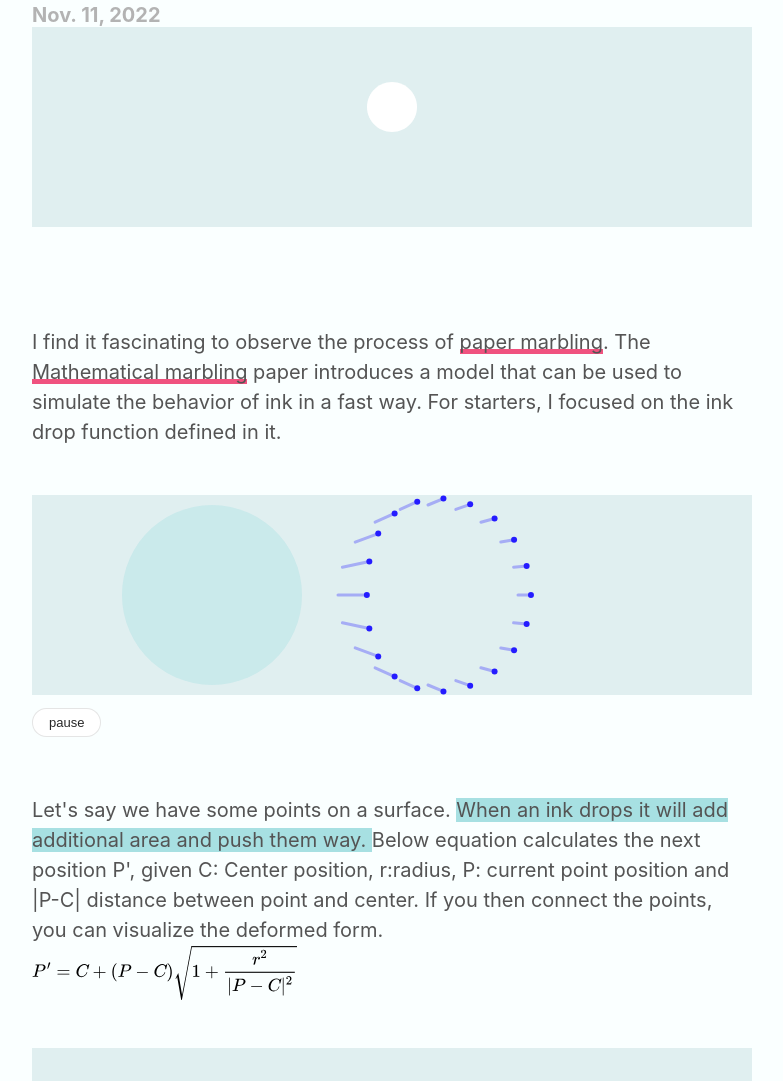
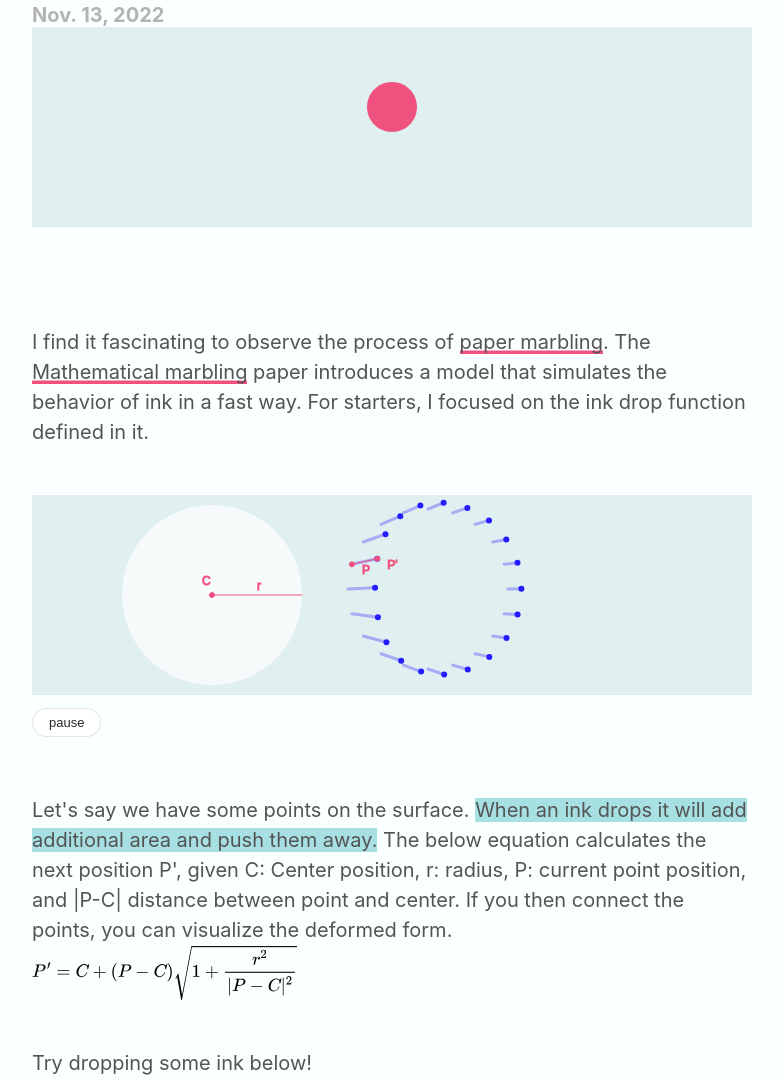
Before and after one commit to DenizBicer/EbruTs, a website built with webpack: page docs/index.html in a window 1280 px wide. Shown: the part 178-1259 px from the top of the page, without its empty margins (248-1031 px from the left). Built offline with nearby package versions, Linux system fonts and the light colour scheme.

Commit message:
added additional text to explanation sketch

```diff
--- a/docs/index.html
+++ b/docs/index.html
@@ -24,16 +24,17 @@
     <article id="ink-drop">
         <h1><a href="#ink-drop">Making of ink drops</a></h1>
         <h2>Dev log</h2>
-        <time datetime="11-11-2022">Nov. 11, 2022</time>
+        <time datetime="13-11-2022">Nov. 13, 2022</time>
         <div id="sketch-01" class="size-2 sketch">
             <!-- p5 instance will be created here -->
         </div>
 
         <p>
+
             I find it fascinating to observe the process of <a href="https://en.wikipedia.org/wiki/Paper_marbling">paper
                 marbling</a>.
-            The <a href="">Mathematical marbling</a> paper introduces a model that can be used to simulate the
-            behavior of ink in a fast way.
+            The <a href="">Mathematical marbling</a> paper introduces a model that simulates the behavior of ink in a
+            fast way.
             For starters, I focused on the ink drop function defined in it.
         </p>
 
@@ -42,13 +43,11 @@
             <!-- p5 instance will be created here -->
         </div>
         <p>
-            <span id="explain-00">Let's say we have some points on a surface.</span>
-            <span id="explain-01">
-                When an ink drops it will add additional area and push them way.
-            </span>
+            <span id="explain-00">Let's say we have some points on the surface. </span>
+            <span id="explain-01"> When an ink drops it will add additional area and push them away.</span>
             <span id="explain-02">
-                Below equation calculates the next position P', given C: Center position, r:radius, P: current point
-                position and |P-C| distance between point and center.
+                The below equation calculates the next position P', given C: Center position, r: radius, P: current
+                point position, and |P-C| distance between point and center.
             </span>
             <span id="explain-03">
                 If you then connect the points, you can visualize the deformed form.
@@ -56,6 +55,9 @@
             <img class="equation" src="./images/ink-drop-equation.svg" alt="ink drop function">
         </p>
 
+        <p>
+            Try dropping some ink below!
+        </p>
 
         <div id="sketch-03" class="size-2 sketch">
             <!-- p5 instance will be created here -->
--- a/docs/styles/text.css
+++ b/docs/styles/text.css
@@ -33,7 +33,7 @@ p {
 }
 
 a {
-    box-shadow: inset 0 -0.25em #f0527f;
+    box-shadow: inset 0 -0.17em #f0527f;
 }
 
 @media (max-width: 8.5in) {
--- a/src/Drop/inkDrop.ts
+++ b/src/Drop/inkDrop.ts
@@ -5,6 +5,8 @@ import { inkPoint } from "./inkPoint"
 
 export class InkDrop {
 
+    center: p5.Vector
+    radius: number
     inkPoints: inkPoint[] = []
     vertexCount: number = 60
     color: p5.Color
@@ -15,7 +17,8 @@ export class InkDrop {
 
     constructor(center: p5.Vector, radius: number, color: p5.Color, TAU: number, initAnimate: boolean = false) {
         this.color = color
-
+        this.center = center
+        this.radius = radius
 
         for (let i = 0; i < this.vertexCount; i++) {
             const t = i / this.vertexCount
--- a/src/Sketch/explanatoryDropSketch.ts
+++ b/src/Sketch/explanatoryDropSketch.ts
@@ -1,6 +1,5 @@
 import p5 from "p5"
 import { InkDrop } from "../Drop/inkDrop"
-import { getRandomElement } from "../Shared/helper"
 import { getPalette, Palette } from "../Shared/palette"
 
 type AnimationRenderChangeEvent = {
@@ -12,7 +11,6 @@ type AnimationKeyDropEvent = {
     center: { x: number, y: number },
     radius: number,
     initAnimate: boolean
-    alpha: number
 }
 
 type AnimationFrame = {
@@ -33,7 +31,7 @@ const animationFramesForFirstDrop: AnimationFrame[] = [
         time: 4000,
         isEvaluated: false,
         highlightIndex: 1,
-        dropEvent: { center: { x: 0.25, y: 0.5 }, radius: 90, initAnimate: true, alpha: 100 },
+        dropEvent: { center: { x: 0.25, y: 0.5 }, radius: 90, initAnimate: true },
         renderChangeEvent: { fill: true, debug: false }
     },
     {
@@ -48,7 +46,7 @@ const animationFramesForSecondDrop: AnimationFrame[] = [
         time: 0,
         isEvaluated: false,
         highlightIndex: 0,
-        dropEvent: { center: { x: 0.55, y: 0.5 }, radius: 90, initAnimate: false, alpha: 255 },
+        dropEvent: { center: { x: 0.55, y: 0.47 }, radius: 80, initAnimate: false },
         renderChangeEvent: { fill: false, debug: true }
     },
     {
@@ -132,8 +130,7 @@ export const explanatoryDropSketch = (p: p5) => {
             if (frame.dropEvent) {
                 const dropPoint = p.createVector(frame.dropEvent.center.x * p.width, frame.dropEvent.center.y * p.height)
                 const radius = frame.dropEvent.radius
-                const currentColor = getRandomElement<p5.Color>(palette.colors)
-                currentColor.setAlpha(frame.dropEvent.alpha)
+                const currentColor = p.color(255, 180)
 
                 drop = new InkDrop(dropPoint, radius, p.color(currentColor), p.TAU, frame.dropEvent.initAnimate)
                 if (otherDrop) {
@@ -180,6 +177,30 @@ export const explanatoryDropSketch = (p: p5) => {
 
         secondDrop && secondDrop.draw(p)
         firstDrop && firstDrop.draw(p)
+
+
+        if (!firstDrop || !secondDrop)
+            return
+
+        p.fill("#f0527f")
+        p.stroke("#f0527f")
+        const offset = 10
+        p.line(firstDrop.center.x, firstDrop.center.y, firstDrop.center.x + firstDrop.radius, firstDrop.center.y)
+        p.text('r', firstDrop.center.x + firstDrop.radius / 2, firstDrop.center.y - offset / 2)
+        p.text('C', firstDrop.center.x - offset, firstDrop.center.y - offset);
+        p.circle(firstDrop.center.x, firstDrop.center.y, 5)
+
+
+        const firstPoint = secondDrop.inkPoints[secondDrop.inkPoints.length / 2 + 3]
+        p.line(firstPoint.startPoint.x, firstPoint.startPoint.y, firstPoint.targetPoint.x, firstPoint.targetPoint.y)
+
+        p.circle(firstPoint.startPoint.x, firstPoint.startPoint.y, 5)
+        p.text('P', firstPoint.startPoint.x + offset, firstPoint.startPoint.y + offset);
+
+        p.circle(firstPoint.targetPoint.x, firstPoint.targetPoint.y, 5)
+        p.text('P\'', firstPoint.targetPoint.x + offset, firstPoint.targetPoint.y + offset);
+
+
     }
 
 
```
